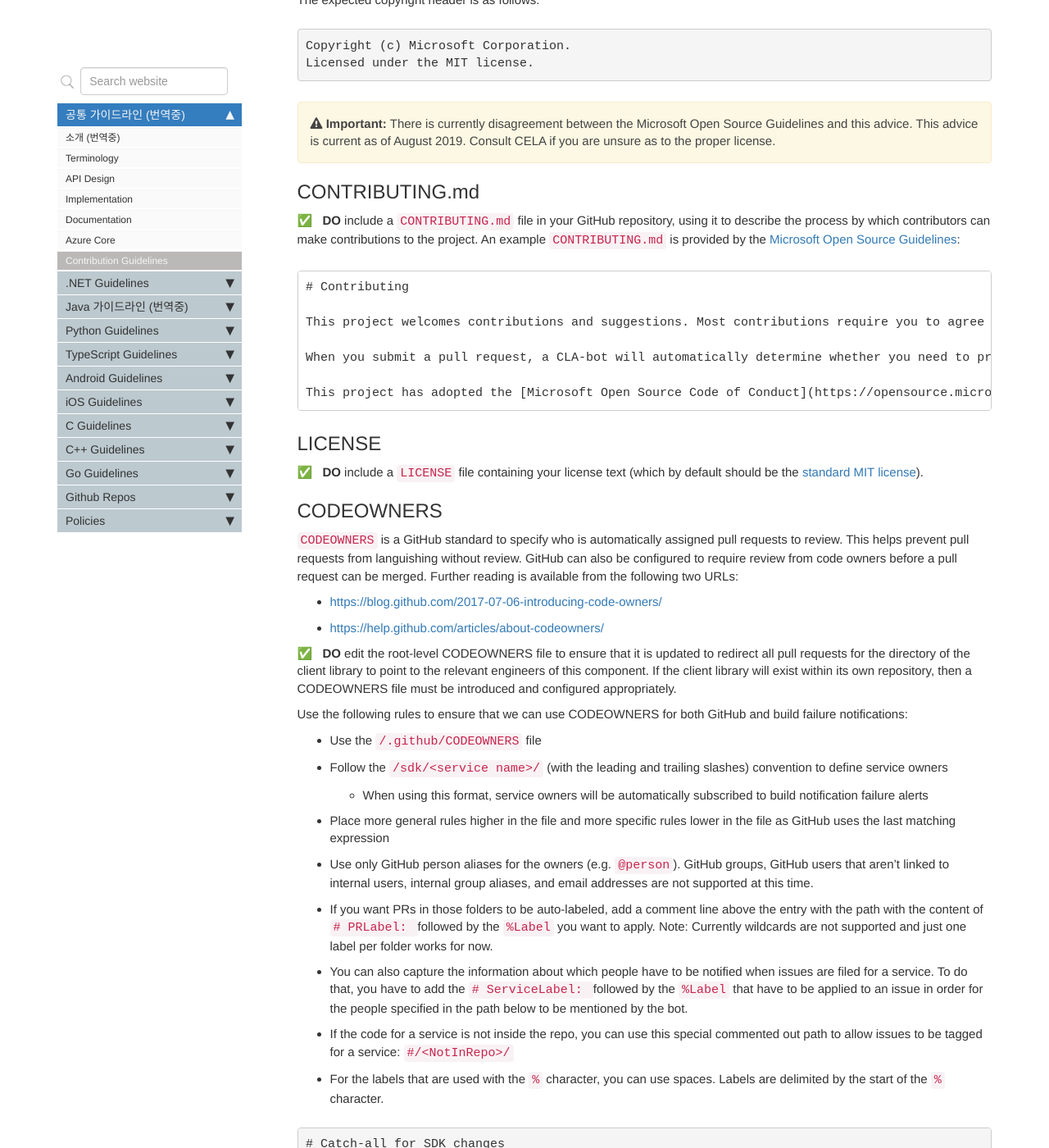
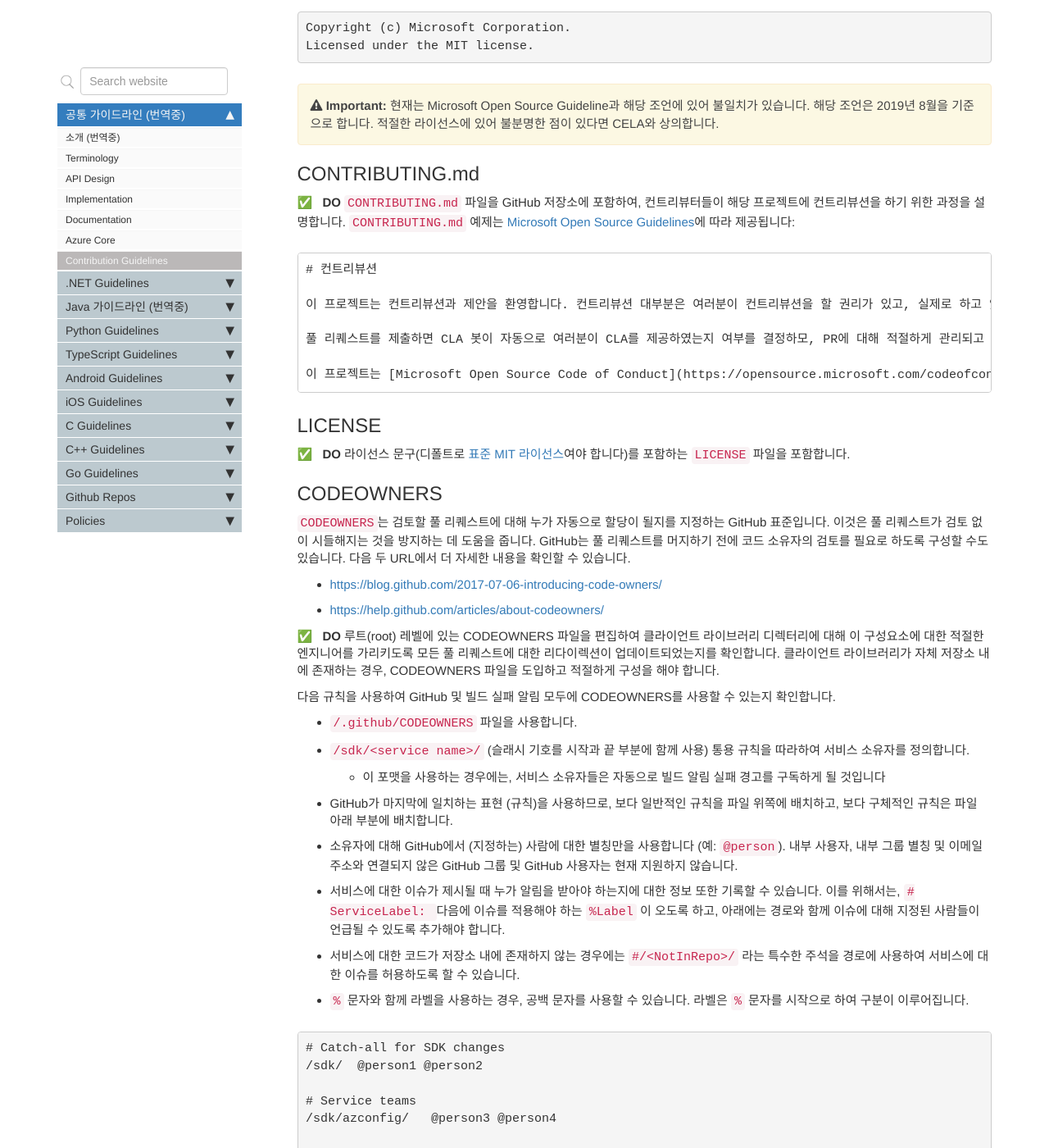
Before and after one commit to Azure/azure-sdk-korean, a Jekyll site: the page built from docs/policies/opensource.md, in a window 1280 px wide and 1400 px high, scrolled down 752 px. Shown: the whole window at 82% size. Built offline with Jekyll 4.4.1, drawn with Linux system fonts in a browser that asks for light colours; comment, search, counter and statistics services are not loaded; some of the changed text lies outside the part shown.

Commit message:
Translate Contribution Guideline - Policy OSS
Corresponding to https://azure.github.io/azure-sdk/policies_opensource.html

Closes #27

````diff
--- a/docs/policies/opensource.md
+++ b/docs/policies/opensource.md
@@ -1,74 +1,73 @@
 ---
-title: "Policies: Open source"
+title: "정책: 오픈 소스"
 permalink: policies_opensource.html
 folder: policies
 sidebar: general_sidebar
 ---
 
-{% include requirement/MUST %} ensure that all library code is public and open-source on GitHub. Library code must be placed in the Azure SDK 'mono-repo' for its language:
+{% include requirement/MUST %} 모든 라이브러리 코드가 GitHub에서 오픈 소스로 공개되어 있는지 확인합니다. 라이브러리 코드는 언어별 해당하는 Azure SDK '단일 저장소'에 위치해야 합니다.
 
 * [Azure SDK for .NET](https://github.com/Azure/azure-sdk-for-net)
 * [Azure SDK for Java](https://github.com/Azure/azure-sdk-for-java)
 * [Azure SDK for JavaScript](https://github.com/Azure/azure-sdk-for-js)
 * [Azure SDK for Python](https://github.com/Azure/azure-sdk-for-python)
 
-{% include requirement/SHOULD %} develop in the open on GitHub. Seek feedback from the community on design choices and be active in conversations with the community.
+{% include requirement/SHOULD %} GitHub에서 오픈되어 있는 상태에서 개발을 진행합니다. 디자인 선택에 대한 부분을 커뮤니티에서 피드백을 찾아보며, 커뮤니티에서는 대화에 적극적으로 참여합니다.
 
-{% include requirement/MUST %} remain active in GitHub. Your client library is your primary touchpoint with the developer community, so it's important to keep up with the activity there. Issues and pull requests on GitHub must have an authoritative comment within one week of filing.
+{% include requirement/MUST %} GitHub에서 적극적으로 임해주세요. 여러분의 클라이언트 라이브러리는 개발자 커뮤니티에서 주된 접점이 되므로, 활동을 계속 이어가는 것이 중요합니다. 이슈와 풀 리퀘스트는 제출이 이루어지고 나서 1주일 이내에 신뢰할 수 있는 코멘트가 있어야 합니다.
 
-{% include requirement/MUST %} review the Microsoft Open Source Guidelines' [community section](https://docs.opensource.microsoft.com/releasing/foster-your-community.html) for more information on fostering a healthy open-source community.
+{% include requirement/MUST %} 건강한 오픈 소스 커뮤니티를 지향하기 위한 보다 자세한 정보에 대해서는 Microsoft Open Source Guidelines에 있는 [커뮤니티 섹션](https://docs.opensource.microsoft.com/releasing/foster-your-community.html)을 살펴 봅니다.
 
-{% include requirement/MUST %} use the [Microsoft CLA](https://cla.opensource.microsoft.com/). Microsoft makes significant contributions to [cla-assistant](https://cla-assistant.io/). It is the easiest way to ensure the CLA is signed by all contributors.
+{% include requirement/MUST %} [Microsoft CLA](https://cla.opensource.microsoft.com/)를 사용합니다. Microsoft에서는 [cla-assistant](https://cla-assistant.io/)에 대해 상당한 기여를 하고 있습니다. 이는 모든 컨트리뷰터들이 CLA를 서명하였는지 확인하는 가장 쉬운 방법입니다.
 
-{% include requirement/MUST %} include a copyright header at the top of every source file (including samples). See the [Microsoft Open Source Guidelines](https://docs.opensource.microsoft.com/releasing/copyright-headers.html) for example headers in various languages.
+{% include requirement/MUST %} 모든 소스 파일 (샘플 포함) 상단에 저작권(copyright) 헤더를 포함합니다. 다양한 언어에 대한 헤더 예제로 [Microsoft Open Source Guidelines](https://docs.opensource.microsoft.com/releasing/copyright-headers.html)을 살펴 봅니다.
 
-The expected copyright header is as follows:
+예상되는 저작권 헤더는 다음과 같습니다:
 
 ```fundamental
 Copyright (c) Microsoft Corporation.
 Licensed under the MIT license.
 ```
 
-{% include important.html content="There is currently disagreement between the Microsoft Open Source Guidelines and this advice.  This advice is current as of August 2019.  Consult CELA if you are unsure as to the proper license." %}
+{% include important.html content="현재는 Microsoft Open Source Guideline과 해당 조언에 있어 불일치가 있습니다. 해당 조언은 2019년 8월을 기준으로 합니다. 적절한 라이선스에 있어 불분명한 점이 있다면 CELA와 상의합니다." %}
 
 ## CONTRIBUTING.md
 
-{% include requirement/MUST %} include a `CONTRIBUTING.md` file in your GitHub repository, using it to describe the process by which contributors can make contributions to the project.  An example `CONTRIBUTING.md` is provided by the [Microsoft Open Source Guidelines](https://docs.opensource.microsoft.com/releasing/overview.html):
+{% include requirement/MUST %} `CONTRIBUTING.md` 파일을 GitHub 저장소에 포함하여, 컨트리뷰터들이 해당 프로젝트에 컨트리뷰션을 하기 위한 과정을 설명합니다. `CONTRIBUTING.md` 예제는 [Microsoft Open Source Guidelines](https://docs.opensource.microsoft.com/releasing/overview.html)에 따라 제공됩니다:
 
 ```
-# Contributing
+# 컨트리뷰션
 
-This project welcomes contributions and suggestions. Most contributions require you to agree to a Contributor License Agreement (CLA) declaring that you have the right to, and actually do, grant us the rights to use your contribution. For details, visit https://cla.microsoft.com.
+이 프로젝트는 컨트리뷰션과 제안을 환영합니다. 컨트리뷰션 대부분은 여러분이 컨트리뷰션을 할 권리가 있고, 실제로 하고 있으며 여러분의 컨트리뷰션을 사용한다는 권리를 우리에게 보장하는 컨트리뷰터 라이언스 약관 (CLA) 동의를 필요로 합니다. 자세한 정보는 https://cla.microsoft.com 에서 살펴 봅니다.
 
-When you submit a pull request, a CLA-bot will automatically determine whether you need to provide a CLA and decorate the PR appropriately (e.g., label, comment). Simply follow the instructions provided by the bot. You will only need to do this once across all repositories using our CLA.
+풀 리퀘스트를 제출하면 CLA 봇이 자동으로 여러분이 CLA를 제공하였는지 여부를 결정하모, PR에 대해 적절하게 관리되고 있는지 (예: 라벨, 코멘트) 여부를 결정합니다. 단순히, 봇이 제공하는 안내에 따르면 됩니다. 제공되는 CLA 작업은 모든 저장소에 걸쳐 한 번만 수행하면 됩니다.
 
-This project has adopted the [Microsoft Open Source Code of Conduct](https://opensource.microsoft.com/codeofconduct/). For more information see the [Code of Conduct FAQ](https://opensource.microsoft.com/codeofconduct/faq/) or contact [opencode@microsoft.com](mailto:opencode@microsoft.com) with any additional questions or comments.
+이 프로젝트는 [Microsoft Open Source Code of Conduct](https://opensource.microsoft.com/codeofconduct/)를 채택하였습니다. 보다 자세한 정보는 [Code of Conduct FAQ](https://opensource.microsoft.com/codeofconduct/faq/)를 살펴 보거나 추가적인 질문 또는 코멘트가 있을 경우에는 [opencode@microsoft.com](mailto:opencode@microsoft.com)로 문의해 주세요.
 ```
 
 ## LICENSE
 
-{% include requirement/MUST %} include a `LICENSE` file containing your license text (which by default should be the [standard MIT license](https://docs.opensource.microsoft.com/releasing/overview.html#license-files)).
+{% include requirement/MUST %} 라이선스 문구(디폴트로 [표준 MIT 라이선스](https://docs.opensource.microsoft.com/releasing/overview.html#license-files)여야 합니다)를 포함하는 `LICENSE` 파일을 포함합니다.
 
 ## CODEOWNERS
 
-`CODEOWNERS` is a GitHub standard to specify who is automatically assigned pull requests to review. This helps prevent pull requests from languishing without review. GitHub can also be configured to require review from code owners before a pull request can be merged. Further reading is available from the following two URLs:
+`CODEOWNERS`는 검토할 풀 리퀘스트에 대해 누가 자동으로 할당이 될지를 지정하는 GitHub 표준입니다. 이것은 풀 리퀘스트가 검토 없이 시들해지는 것을 방지하는 데 도움을 줍니다. GitHub는 풀 리퀘스트를 머지하기 전에 코드 소유자의 검토를 필요로 하도록 구성할 수도 있습니다. 다음 두 URL에서 더 자세한 내용을 확인할 수 있습니다.
 
 - [https://blog.github.com/2017-07-06-introducing-code-owners/](https://blog.github.com/2017-07-06-introducing-code-owners/)
 - [https://help.github.com/articles/about-codeowners/](https://help.github.com/articles/about-codeowners/)
 
-{% include requirement/MUST %} edit the root-level CODEOWNERS file to ensure that it is updated to redirect all pull requests for the directory of the client library to point to the relevant engineers of this component. If the client library will exist within its own repository, then a CODEOWNERS file must be introduced and configured appropriately.
+{% include requirement/MUST %} 루트(root) 레벨에 있는 CODEOWNERS 파일을 편집하여 클라이언트 라이브러리 디렉터리에 대해 이 구성요소에 대한 적절한 엔지니어를 가리키도록 모든 풀 리퀘스트에 대한 리다이렉션이 업데이트되었는지를 확인합니다. 클라이언트 라이브러리가 자체 저장소 내에 존재하는 경우, CODEOWNERS 파일을 도입하고 적절하게 구성을 해야 합니다.
 
-Use the following rules to ensure that we can use CODEOWNERS for both GitHub and build failure notifications:
+다음 규칙을 사용하여 GitHub 및 빌드 실패 알림 모두에 CODEOWNERS를 사용할 수 있는지 확인합니다.
 
-* Use the `/.github/CODEOWNERS` file
-* Follow the `/sdk/<service name>/` (with the leading and trailing slashes) convention to define service owners
-  * When using this format, service owners will be automatically subscribed to build notification failure alerts
-* Place more general rules higher in the file and more specific rules lower in the file as GitHub uses the last matching expression
-* Use only GitHub person aliases for the owners (e.g. `@person`). GitHub groups, GitHub users that aren't linked to internal users, internal group aliases, and email addresses are not supported at this time.
-* If you want PRs in those folders to be auto-labeled, add a comment line above the entry with the path with the content of `# PRLabel: ` followed by the `%Label` you want to apply. Note: Currently wildcards are not supported and just one label per folder works for now.
-* You can also capture the information about which people have to be notified when issues are filed for a service. To do that, you have to add the `# ServiceLabel: ` followed by the `%Label` that have to be applied to an issue in order for the people specified in the path below to be mentioned by the bot.
-* If the code for a service is not inside the repo, you can use this special commented out path to allow issues to be tagged for a service: `#/<NotInRepo>/`
-* For the labels that are used with the `%` character, you can use spaces. Labels are delimited by the start of the `%` character.
+* `/.github/CODEOWNERS` 파일을 사용합니다.
+* `/sdk/<service name>/` (슬래시 기호를 시작과 끝 부분에 함께 사용) 통용 규칙을 따라하여 서비스 소유자를 정의합니다.
+  * 이 포맷을 사용하는 경우에는, 서비스 소유자들은 자동으로 빌드 알림 실패 경고를 구독하게 될 것입니다
+* GitHub가 마지막에 일치하는 표현 (규칙)을 사용하므로, 보다 일반적인 규칙을 파일 위쪽에 배치하고, 보다 구체적인 규칙은 파일 아래 부분에 배치합니다.
+* 소유자에 대해 GitHub에서 (지정하는) 사람에 대한 별칭만을 사용합니다 (예: `@person`). 내부 사용자, 내부 그룹 별칭 및 이메일 주소와 연결되지 않은 GitHub 그룹 및 GitHub 사용자는 현재 지원하지 않습니다.
+* 서비스에 대한 이슈가 제시될 때 누가 알림을 받아야 하는지에 대한 정보 또한 기록할 수 있습니다. 이를 위해서는, `# ServiceLabel: ` 다음에 이슈를 적용해야 하는 `%Label` 이 오도록 하고, 아래에는 경로와 함께 이슈에 대해 지정된 사람들이 언급될 수 있도록 추가해야 합니다.
+* 서비스에 대한 코드가 저장소 내에 존재하지 않는 경우에는 `#/<NotInRepo>/` 라는 특수한 주석을 경로에 사용하여 서비스에 대한 이슈를 허용하도록 할 수 있습니다.
+* `%` 문자와 함께 라벨을 사용하는 경우, 공백 문자를 사용할 수 있습니다. 라벨은 `%` 문자를 시작으로 하여 구분이 이루어집니다.
 
 ```gitignore
 # Catch-all for SDK changes
@@ -97,4 +96,4 @@ Use the following rules to ensure that we can use CODEOWNERS for both GitHub and
 
 ```
 
-This example `CODEOWNERS` file has a catch-all list of owners at the top of the file and drills into specific service teams. GitHub uses the *last* matching expression to assign reviewers. For example, a PR with changes in `/sdk/keyvault/` will result in `@person5` and `@person6` being added to the PR. If a new service, like batch, were added with changes under `/sdk/batch/` then `@person1` and `@person2` will be assigned.
+이 `CODEOWNERS` 파일 예제에는 파일 상단 부분에 포괄적인 소유자 목록이 있으며, 특정 서비스 팀에 대해 자세히 설명합니다. GitHub는 *마지막에* 일치하는 표현식을 사용하여 리뷰어를 할당합니다. 예를 들어 `/sdk/keyvault/`가 변경된 PR은 `@person5` 및 `@person6`이 PR에 추가됩니다. 배치와 같은 새로운 서비스가 `/sdk/batch/` 아래에 변경 사항으로 추가된 경우 `@person1` 및 `@person2`가 할당됩니다.
````
